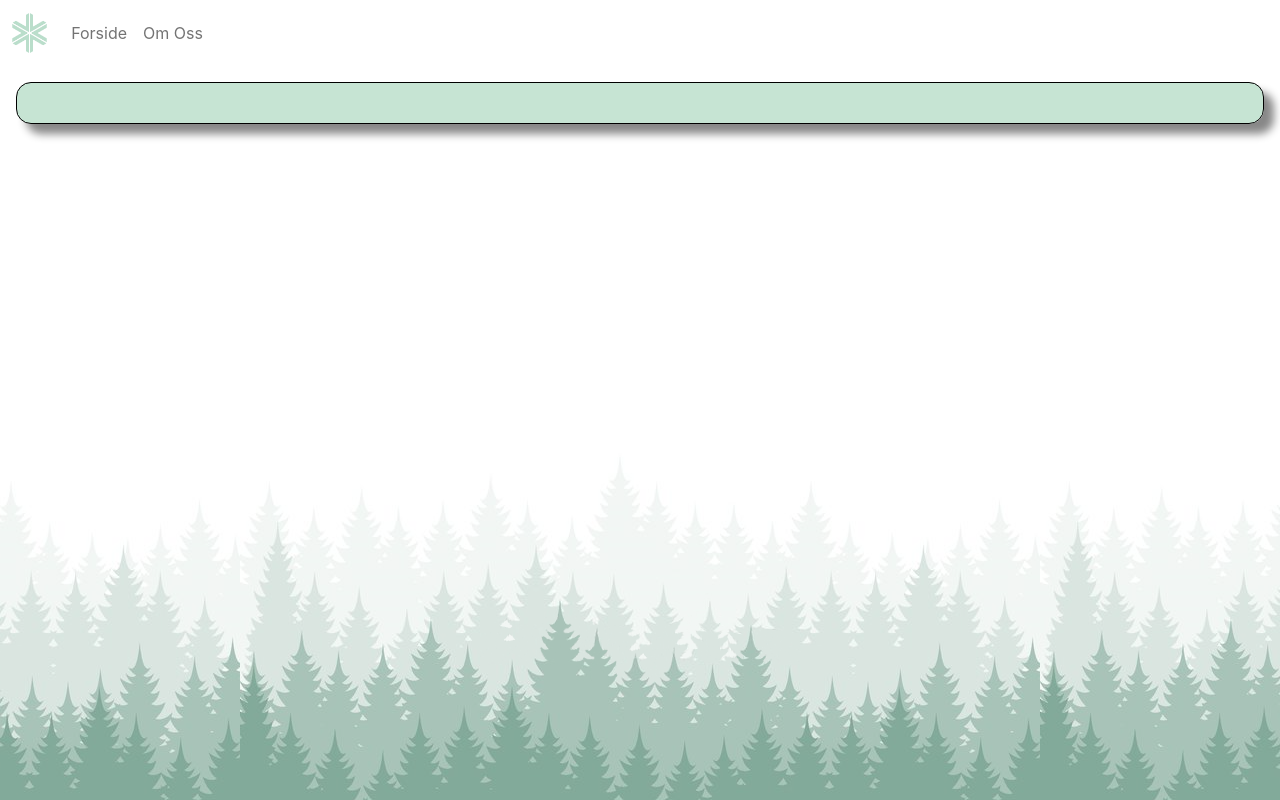
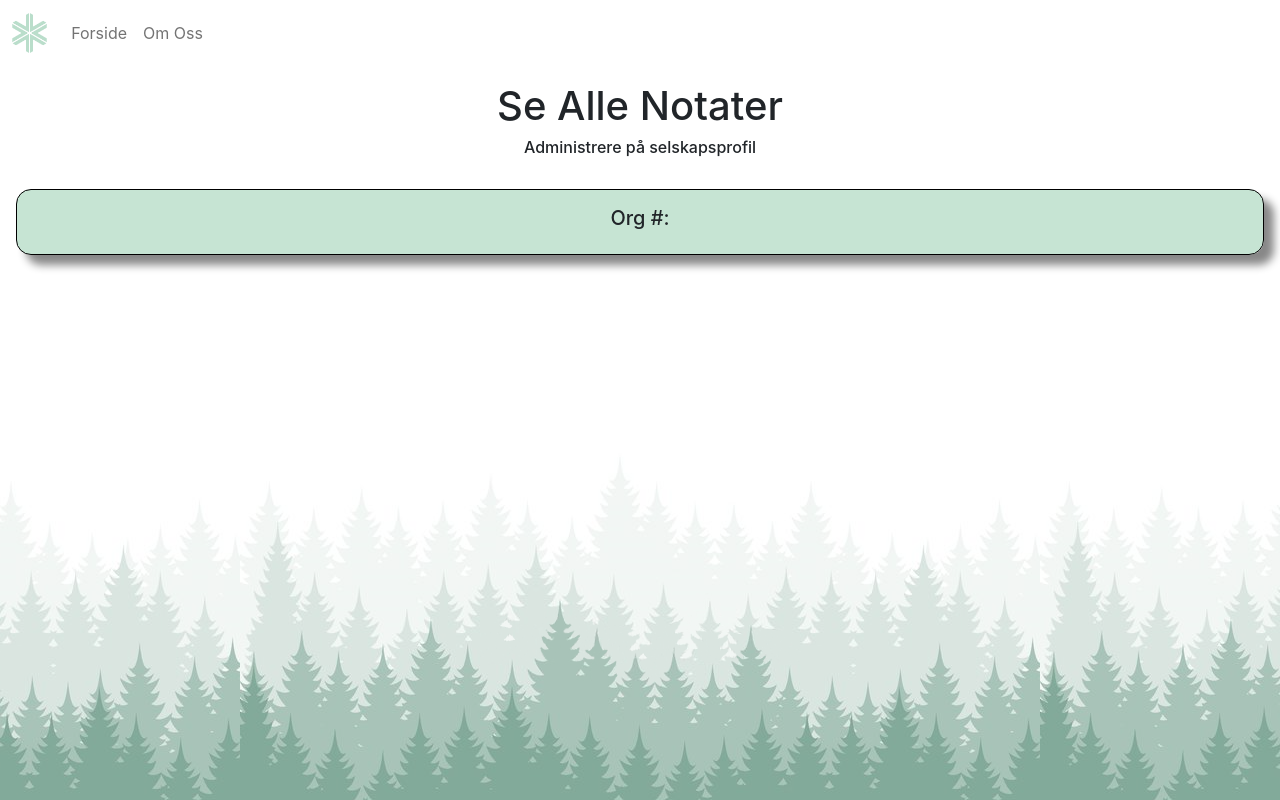
Before and after one commit to rwilliams01101/selskapsprofiler, a React (Create React App) app: page /allnotes in a window 1280 px wide. Built offline with nearby package versions, Linux system fonts and the light colour scheme; no server answers.

Commit message:
add clarifying text on all notes page, change no results text to norsk

```diff
--- a/src/routes/AllNotes.js
+++ b/src/routes/AllNotes.js
@@ -19,7 +19,7 @@ function AllNotes() {
          return (
              <>
                  <div style={{padding: 1 + "em"}}>
-                     <h1>You haven't added any notes to this company yet.</h1>
+                     <h1>Det er ingen notater.</h1>
                  </div>
              </>
          )
@@ -27,10 +27,13 @@ function AllNotes() {
 
     return(
         <>
+        <h1>Se Alle Notater</h1>
+        <h6>Administrere på selskapsprofil</h6>
+        <br/>
            {notes.map((value, i) => (
                  <div key={i+1}>
                      <div className="card-body">
-                        <h5 className="card-title">{notes[i].company}</h5>
+                        <h5 className="card-title">Org #: {notes[i].company}</h5>
                         <p className="card-text">{notes[i].note}</p>
                     </div>
                  </div>
--- a/src/routes/Notes.js
+++ b/src/routes/Notes.js
@@ -73,7 +73,7 @@ function Notes() {
         return (
             <>
                 <div style={{padding: 1 + "em"}}>
-                    <h1>You haven't added any notes to this company yet.</h1>
+                    <h1>Det er ingen notater.</h1>
                 </div>
             </>
         )
```
